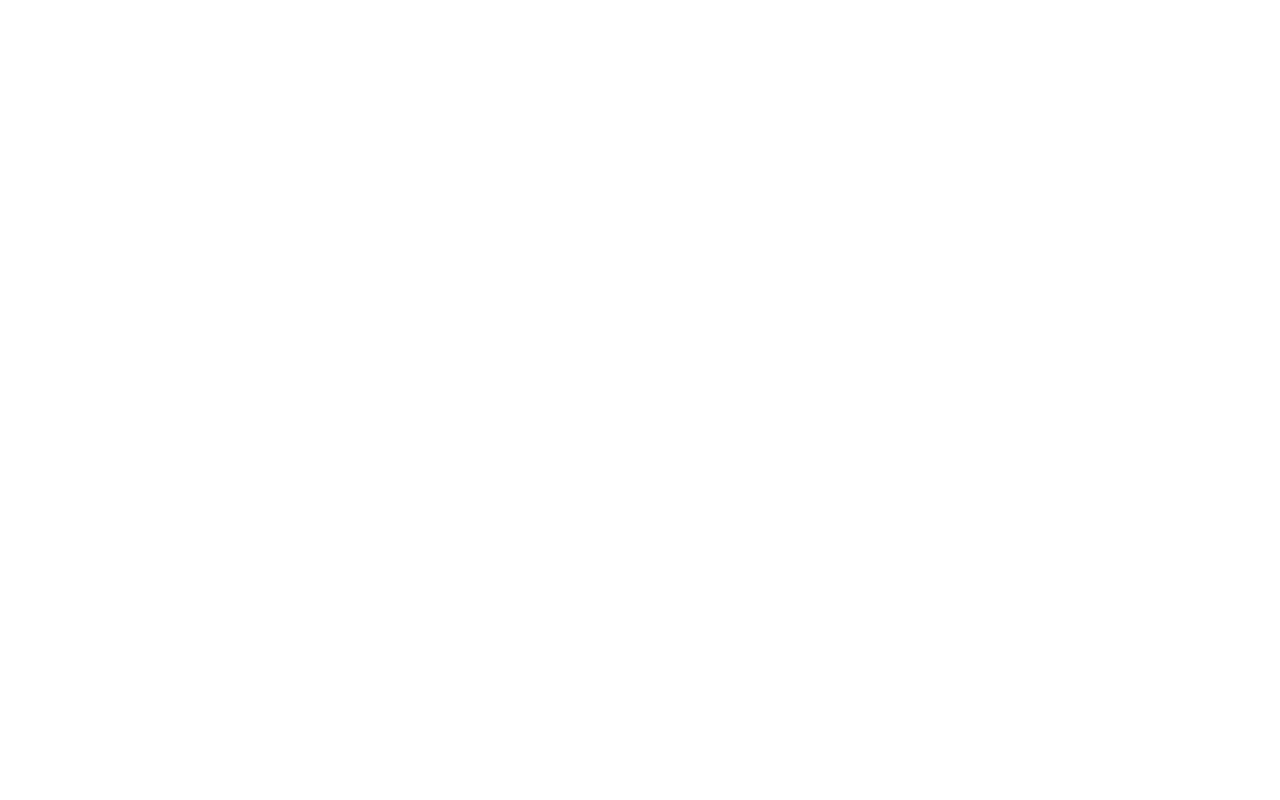
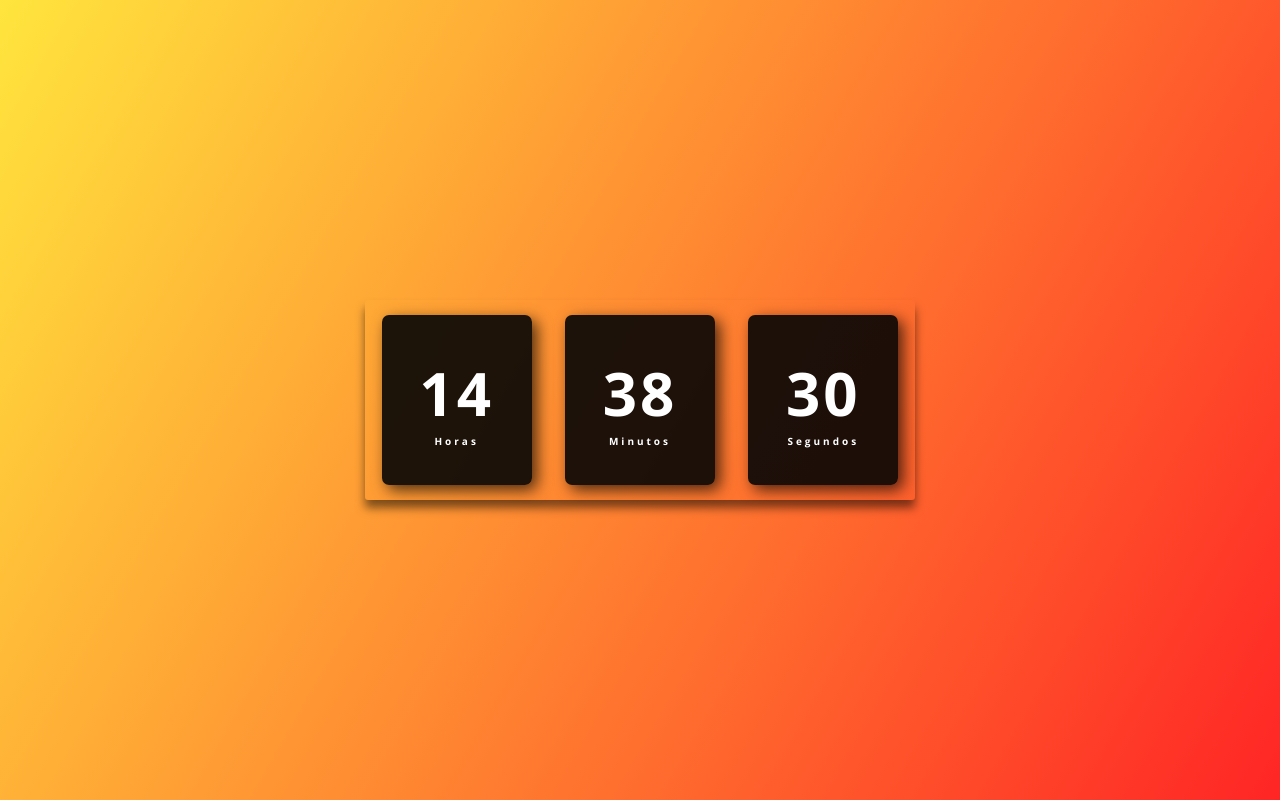
Before and after one commit to LuaSpecht/Clock, a plain HTML site: page index.html in a window 1280 px wide. Drawn offline with nearby package versions, Linux system fonts and the light colour scheme.

Commit message:
build-base

```diff
--- a/assets/css/style.css
+++ b/assets/css/style.css
@@ -0,0 +1,48 @@
+* {
+    margin: 0;
+    padding: 0;
+    font-family: 'Open Sans', sans-serif;
+}
+
+body{
+    height: 100vh;
+    background: linear-gradient(120deg, #ffe53d, #ff2525);
+    display: flex;
+    align-items: center;
+    justify-content: center;
+}
+
+.clock{
+    display: flex;
+    align-items: center;
+    justify-content: space-around;
+    height: 200px;
+    width: 550px;
+    border-radius: 3px;
+    box-shadow: 0px 8px 10px rgba(0, 0, 0, .5)
+
+}
+
+.clock div{
+    height: 170px;
+    width: 150px;
+    display: flex;
+    flex-direction: column;
+    align-items:center;
+    justify-content: center;
+    //font-size: 60px;
+    color: #fff;
+    background-color: rgba(5, 5, 5, .9);
+    box-shadow: 5px 5px 15px rgba(0, 0, 0, .7);
+    border-radius: 7px;
+    letter-spacing: 3px;
+}
+
+.clock span{
+    font-weight: bold;
+    font-size: 60px;
+}
+
+.clock span.time{
+    font-size: 10px;
+}
--- a/assets/js/script.js
+++ b/assets/js/script.js
@@ -0,0 +1,21 @@
+const hours = document.getElementById('hours');
+const minutes = document.getElementById('minutes');
+const seconds = document.getElementById('seconds');
+
+
+const clock = setInterval(function time(){
+    let dateToday = new Date();
+    let hr = dateToday.getHours();
+    let min = dateToday.getMinutes();
+    let s = dateToday.getSeconds();
+
+    if (hr < 10) hr = '0' + hr;
+
+    if (min < 10) min = '0' + min;
+
+    if (s < 10) s = '0' + s;
+
+    hours.textContent = hr;
+    minutes.textContent = min;
+    seconds.textContent = s;
+})
--- a/index.html
+++ b/index.html
@@ -4,10 +4,28 @@
     <meta charset="UTF-8">
     <meta http-equiv="X-UA-Compatible" content="IE=edge">
     <meta name="viewport" content="width=device-width, initial-scale=1.0">
+    <link rel="preconnect" href="https://fonts.googleapis.com"><link rel="preconnect" href="https://fonts.gstatic.com" crossorigin><link href="https://fonts.googleapis.com/css2?family=Open+Sans:ital,wght@0,300;0,400;0,500;0,600;0,700;0,800;1,300;1,400;1,500;1,600;1,700;1,800&display=swap" rel="stylesheet">
     <link rel="stylesheet" href="assets/css/style.css">
     <title>Relogio Digital</title>
 </head>
 <body>
+    <div class="clock">
+        <div>
+            <span id="hours">00</span>
+            <span class="time">Horas</span>
+        </div>
 
+        <div>
+            <span id="minutes">00</span>
+            <span class="time">Minutos</span>
+        </div>
+
+        <div>
+            <span id="seconds">00</span>
+            <span class="time">Segundos</span>
+        </div>
+    </div>
+
+    <script src="assets/js/script.js"></script>
 </body>
 </html>
```
